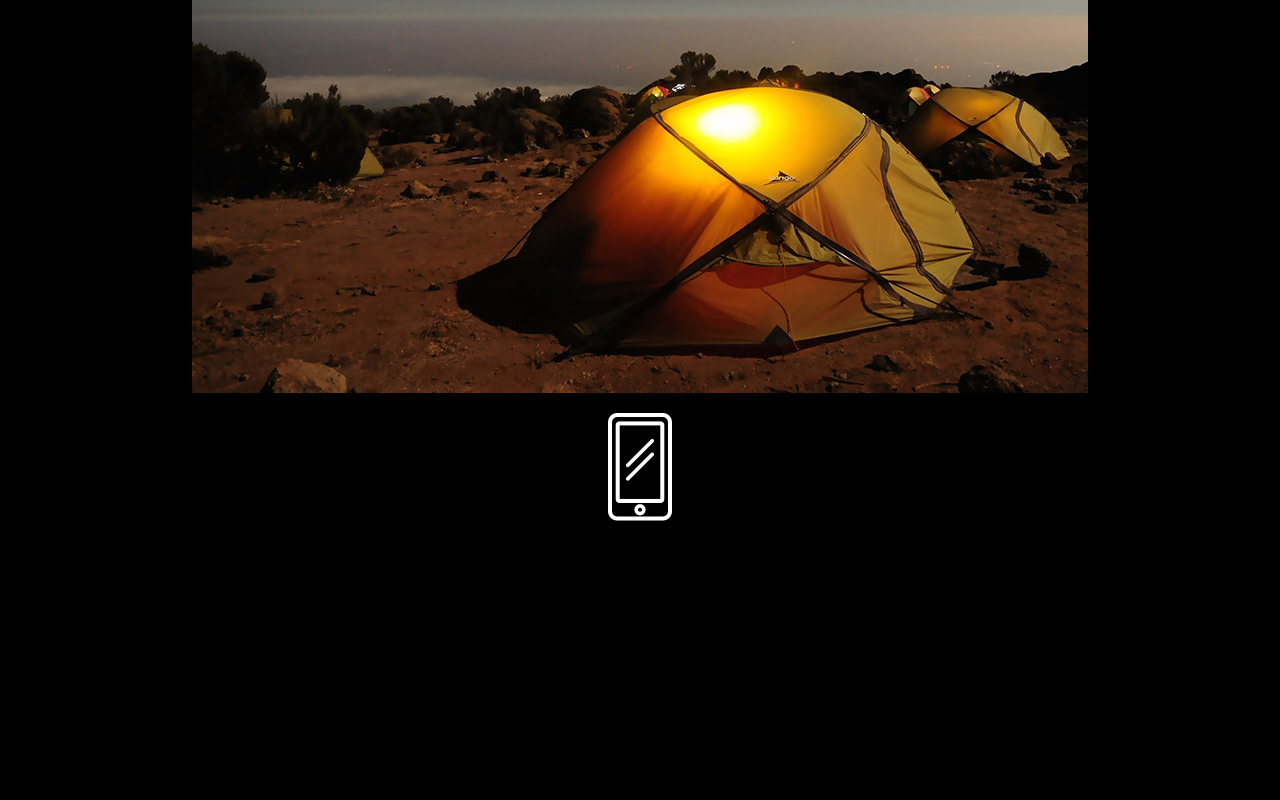
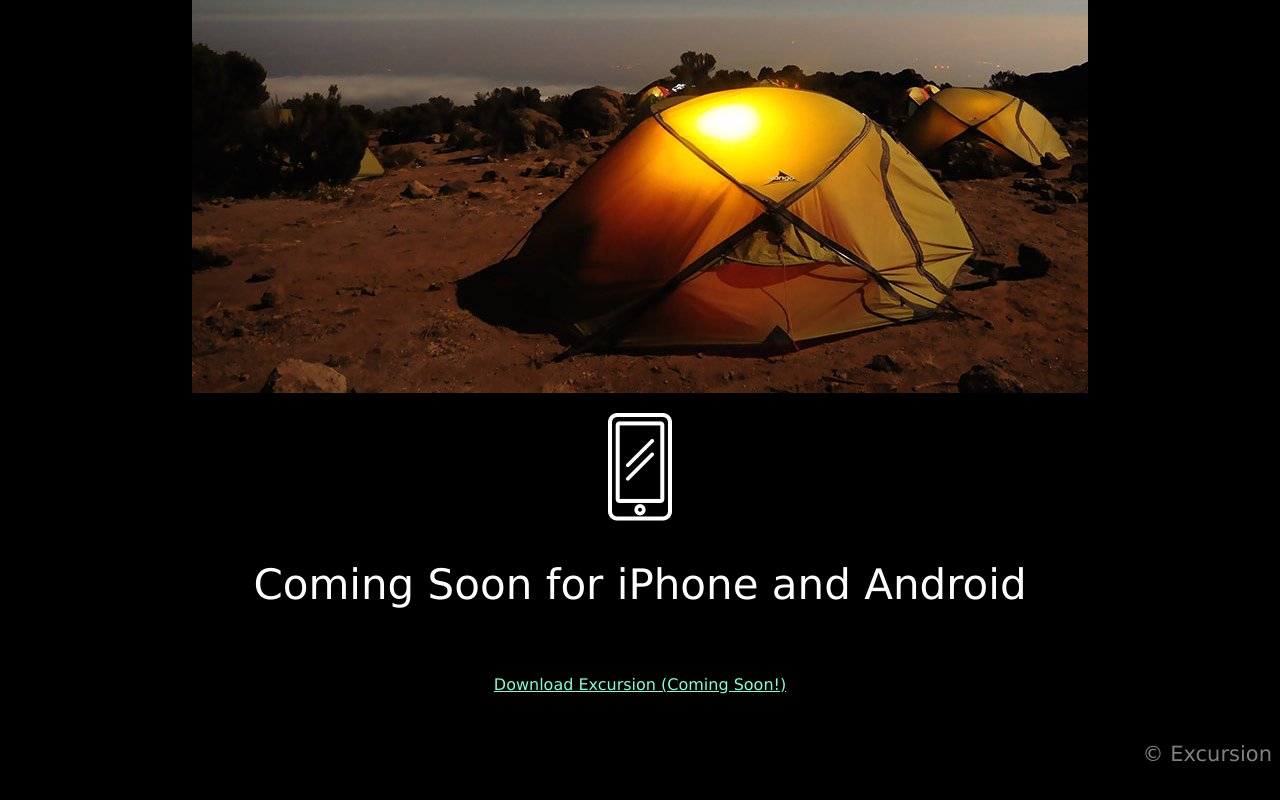
Before and after one commit to rps1996/excursion, a plain HTML site: page index.html in a window 1280 px wide. Shown: the part 612-1412 px from the top of the page. Before the commit the page ends 1153 px from the top, so only its background shows below. Drawn offline with Linux system fonts and the light colour scheme.

Commit message:
Final product.

```diff
--- a/index.html
+++ b/index.html
@@ -23,7 +23,13 @@
       <p>
         <img src="resources/Images/phone.png">
       </p>
-
+      <h2>Coming Soon for iPhone and Android<h2>
+        <p>
+            <a class="link" href="https://q1970a5vo9anc4rjv8n8et9762o0e14gi9qbcrjhci97mo1eclc0.codecademy.cloud/">Download Excursion (Coming Soon!)</a>
+        </p>
+        <p class="grey" id="copyright">
+          © Excursion
+        </p>
 
   </body>
 </html>
--- a/resources/css/style.css
+++ b/resources/css/style.css
@@ -35,3 +35,9 @@ h2 {
   color: grey;
 
 }
+
+#copyright {
+
+  text-align: right;
+
+}
```
